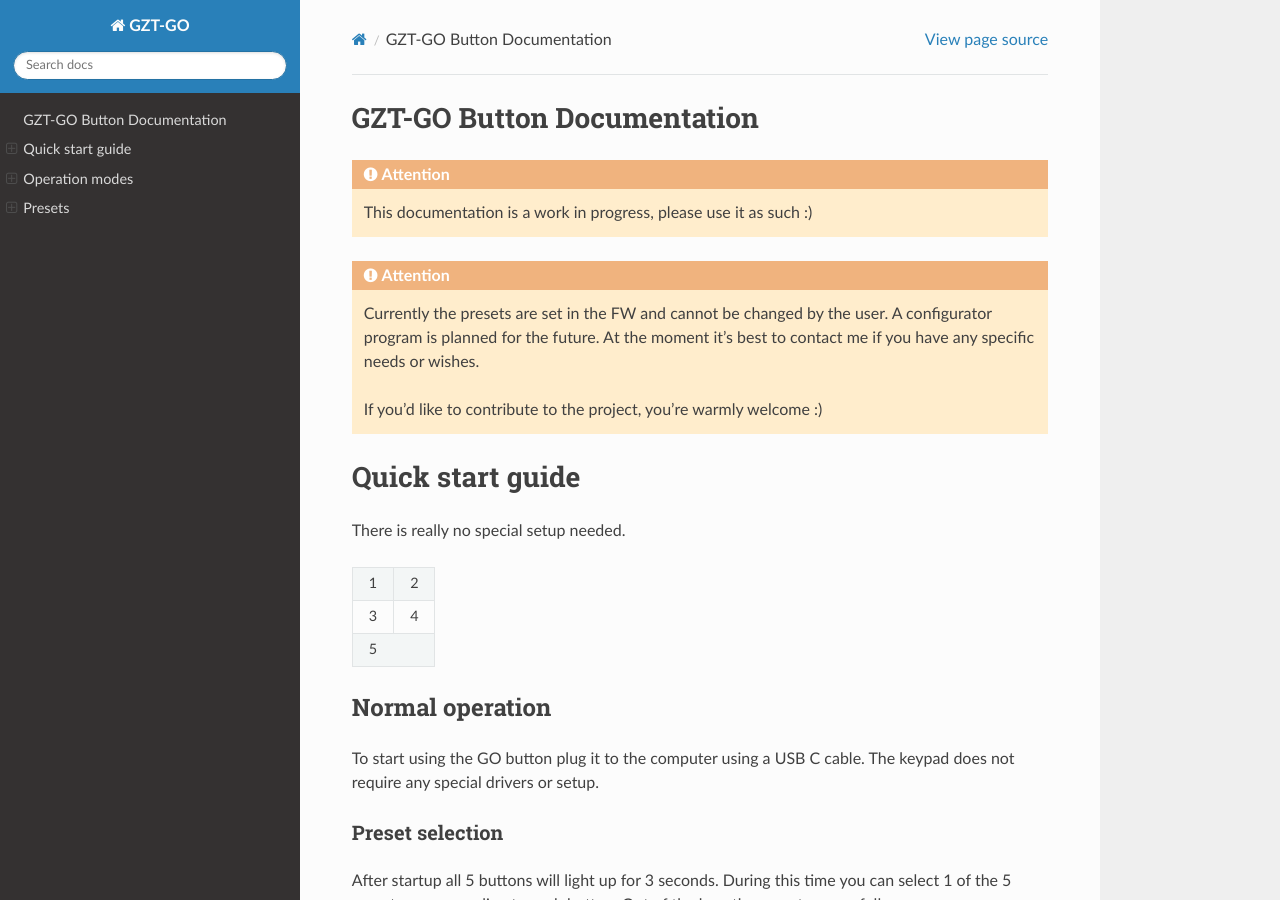
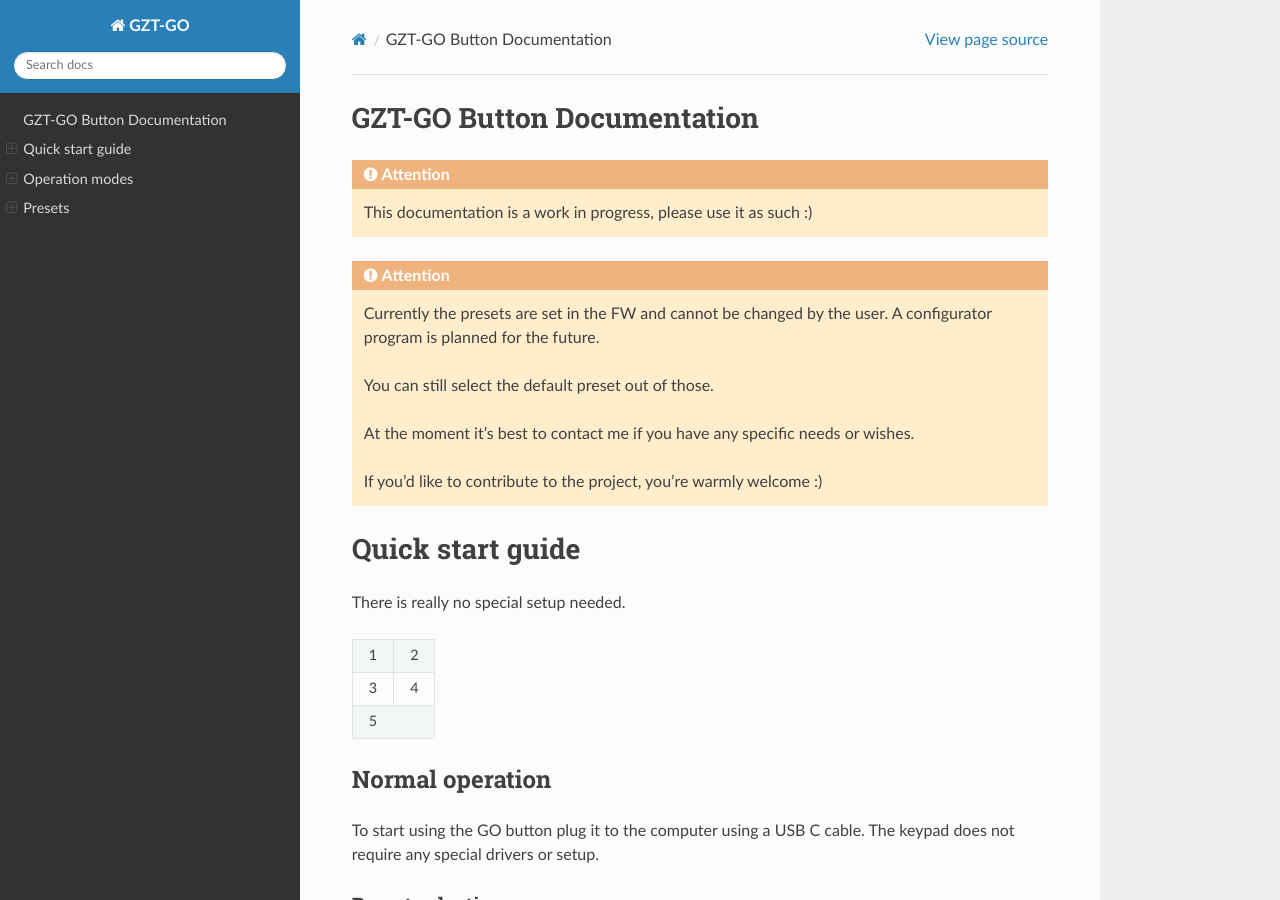
Before and after one commit to gztproject/GO-button, a Sphinx documentation site: the page built from docs/index.rst, in a window 1280 px wide and 900 px high. Built offline with Sphinx 7.4.7 and the Read the Docs theme 2.0.0, drawn with Linux system fonts in a browser that asks for light colours.

Commit message:
Docs more aded I did

```diff
--- a/docs/index.rst
+++ b/docs/index.rst
@@ -10,7 +10,10 @@ GZT-GO Button Documentation
    This documentation is a work in progress, please use it as such :)
 
 .. attention::
-   Currently the presets are set in the FW and cannot be changed by the user. A configurator program is planned for the future.
+   Currently the presets are set in the FW and cannot be changed by the user.  A configurator program is planned for the future.
+
+   You can still select the default preset out of those.
+
    At the moment it's best to contact me if you have any specific needs or wishes.
 
    If you'd like to contribute to the project, you're warmly welcome :)
```
